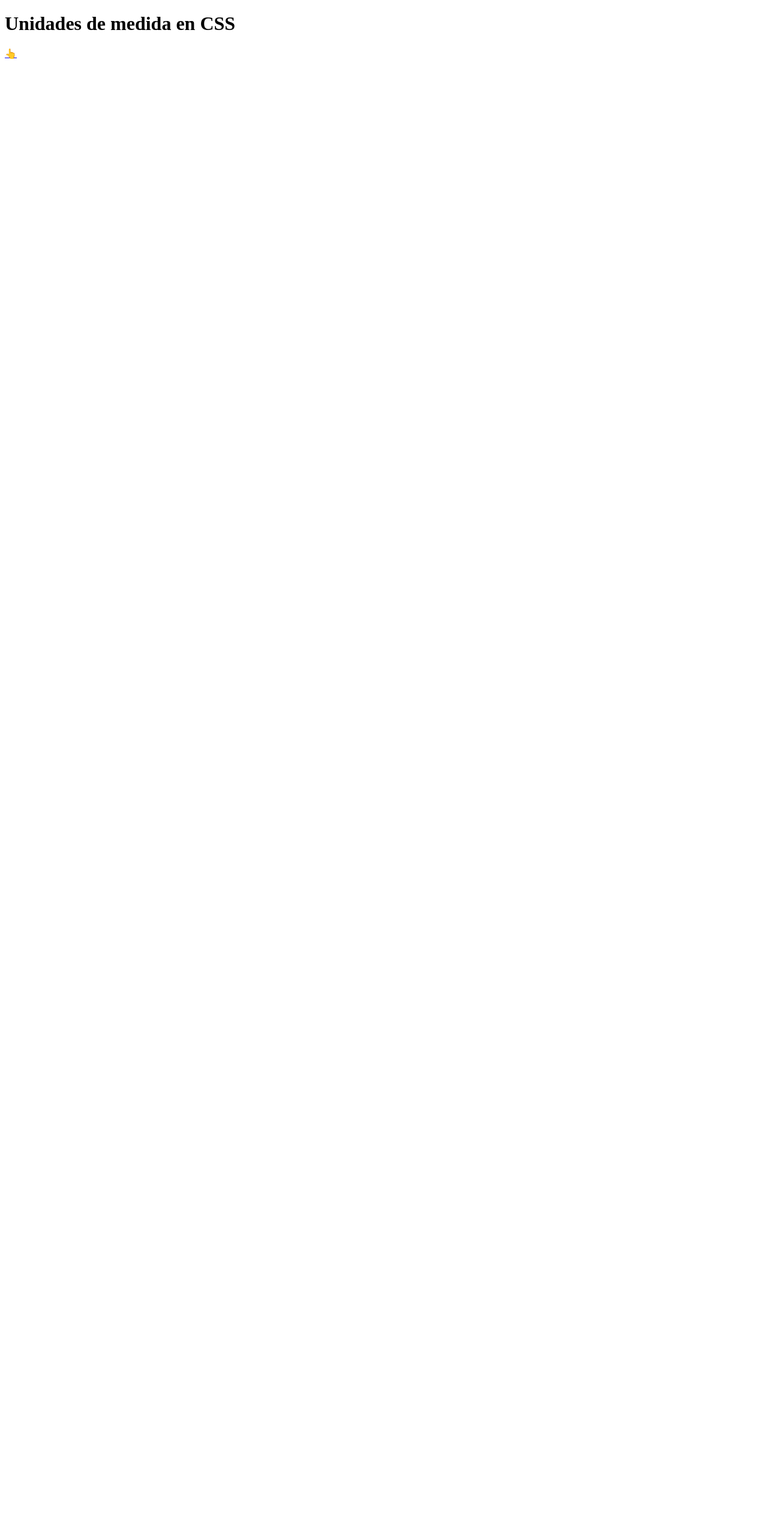
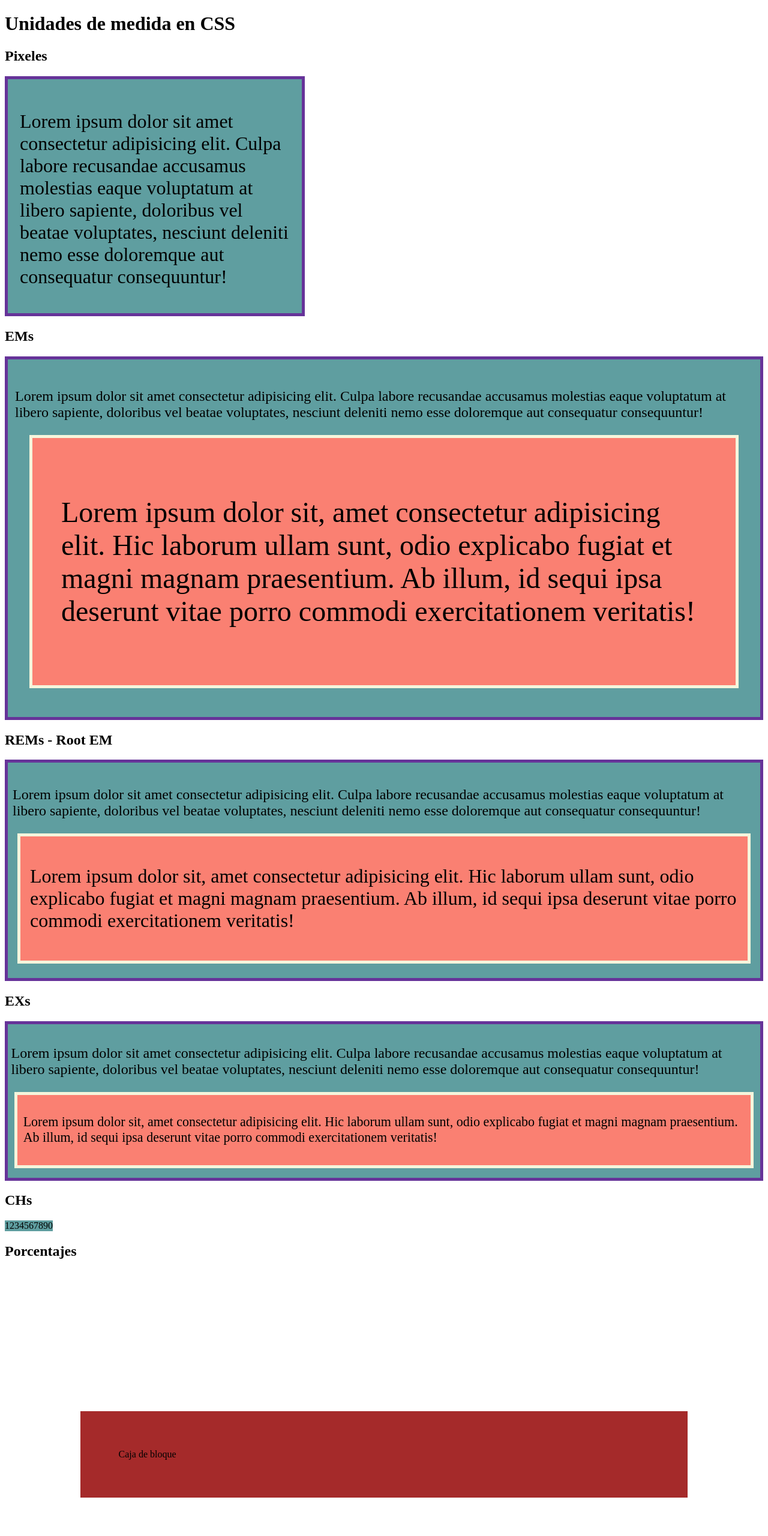
Before and after one commit to amr89-dev/CURSO-HTML-CSS, a plain HTML site: page CURSO CSS/units.html in a window 1280 px wide. Shown: the top 2560 px of the page at 60% size. Before the commit the page ends 1889 px from the top, so only its background shows below. Drawn offline with Linux system fonts and the light colour scheme.

Commit message:
css 28-04

```diff
--- a/CURSO CSS/css/units.css
+++ b/CURSO CSS/css/units.css
@@ -0,0 +1,100 @@
+html {
+  box-sizing: border-box;
+}
+
+*,
+*::after,
+*::before {
+  box-sizing: inherit;
+}
+
+.pixels {
+  background-color: cadetblue;
+  width: 500px;
+  height: 400px;
+  padding: 20px;
+  font-size: 32px;
+  border: thick solid rebeccapurple;
+}
+.ems {
+  background-color: cadetblue;
+  font-size: 24px;
+  padding: 1em 0.5em;
+  border: thick solid rebeccapurple;
+}
+
+.ems-child {
+  background-color: salmon;
+  border: thick solid beige;
+  margin: 0.5em;
+  padding: 1em;
+  font-size: 2em;
+}
+.rems {
+  background-color: cadetblue;
+  font-size: 24px;
+  padding: 1rem 0.5rem;
+  border: thick solid rebeccapurple;
+}
+
+.rems-child {
+  background-color: salmon;
+  border: thick solid beige;
+  margin: 0.5rem;
+  padding: 1rem;
+  font-size: 2rem;
+}
+
+.exs {
+  background-color: cadetblue;
+  font-size: 24px;
+  padding: 1ex 0.5ex;
+  border: thick solid rebeccapurple;
+}
+
+.exs-child {
+  background-color: salmon;
+  border: thick solid beige;
+  margin: 0.5ex;
+  padding: 1ex;
+  font-size: 2ex;
+}
+
+.chs {
+  background-color: cadetblue;
+  width: 10ch;
+}
+
+.percent {
+  background-color: brown;
+  width: 80%;
+  padding: 5%;
+  margin: 20% 10%;
+  font-size: 100%;
+  height: 100%;
+}
+
+.height-parent {
+  background-color: burlywood;
+  width: 500px;
+  height: 500px;
+}
+.height-child {
+  background-color: blue;
+  width: 50%;
+  height: 50%;
+}
+
+.viewport {
+  background-color: darkcyan;
+  width: 100vw;
+  height: 100vh;
+}
+
+.vmax,
+.vmin {
+  background-color: darkorange;
+  border: thick solid cyan;
+  width: 50vmax;
+  height: 50vmin;
+}
--- /dev/null
+++ b/CURSO CSS/css/variable-functions.css
@@ -0,0 +1,18 @@
+:root {
+  --default-bg-color: skyblue;
+}
+
+.custom-props-1 {
+  --primary-color: grey;
+  --font-size: 32px;
+  background-color: var(--primary-color);
+}
+
+.custom-props-3 {
+  font-size: var(--font-size);
+}
+
+.tittle-props {
+  color: var(--primary-color);
+  background-color: var(--default-bg-color);
+}
--- a/CURSO CSS/units.html
+++ b/CURSO CSS/units.html
@@ -11,6 +11,63 @@
 
 <body>
   <h1>Unidades de medida en CSS</h1>
+  <h2>Pixeles</h2>
+  <div class="pixels">
+    <p>Lorem ipsum dolor sit amet consectetur adipisicing elit. Culpa labore recusandae accusamus molestias eaque
+      voluptatum at libero sapiente, doloribus vel beatae voluptates, nesciunt deleniti nemo esse doloremque aut
+      consequatur consequuntur!</p>
+  </div>
+  <h2>EMs</h2>
+  <div class="ems">
+    <p>Lorem ipsum dolor sit amet consectetur adipisicing elit. Culpa labore recusandae accusamus molestias eaque
+      voluptatum at libero sapiente, doloribus vel beatae voluptates, nesciunt deleniti nemo esse doloremque aut
+      consequatur consequuntur!</p>
+    <div class="ems-child">
+      <p>Lorem ipsum dolor sit, amet consectetur adipisicing elit. Hic laborum ullam sunt, odio explicabo fugiat et
+        magni magnam praesentium. Ab illum, id sequi ipsa deserunt vitae porro commodi exercitationem veritatis!</p>
+    </div>
+  </div>
+  </div>
+  <h2>REMs - Root EM</h2>
+  <div class="rems">
+    <p>Lorem ipsum dolor sit amet consectetur adipisicing elit. Culpa labore recusandae accusamus molestias eaque
+      voluptatum at libero sapiente, doloribus vel beatae voluptates, nesciunt deleniti nemo esse doloremque aut
+      consequatur consequuntur!</p>
+    <div class="rems-child">
+      <p>Lorem ipsum dolor sit, amet consectetur adipisicing elit. Hic laborum ullam sunt, odio explicabo fugiat et
+        magni magnam praesentium. Ab illum, id sequi ipsa deserunt vitae porro commodi exercitationem veritatis!</p>
+    </div>
+  </div>
+  <h2>EXs</h2>
+  <div class="exs">
+    <p>Lorem ipsum dolor sit amet consectetur adipisicing elit. Culpa labore recusandae accusamus molestias eaque
+      voluptatum at libero sapiente, doloribus vel beatae voluptates, nesciunt deleniti nemo esse doloremque aut
+      consequatur consequuntur!</p>
+    <div class="exs-child">
+      <p>Lorem ipsum dolor sit, amet consectetur adipisicing elit. Hic laborum ullam sunt, odio explicabo fugiat et
+        magni magnam praesentium. Ab illum, id sequi ipsa deserunt vitae porro commodi exercitationem veritatis!</p>
+    </div>
+  </div>
+  <h2>CHs</h2>
+  <div class="chs">
+    1234567890
+  </div>
+  <h2>Porcentajes</h2>
+  <div class="percent">
+    Caja de bloque
+  </div>
+  <div class="height-parent">
+    <section class="height-child">Lorem ipsum dolor sit amet consectetur adipisicing elit. Veniam voluptas delectus
+      reprehenderit, est consectetur qui, laudantium quis ab deserunt voluptatum porro magni sit aliquam necessitatibus
+      distinctio dolorem quos voluptates illum.</section>
+  </div>
+  <h2>Viweport Units</h2>
+  <div class="viewport">
+    Lorem ipsum dolor sit amet consectetur adipisicing elit. Sapiente excepturi id modi perspiciatis nemo at, sit
+    voluptates. Rem quasi neque molestiae, corporis, quae soluta quidem magni fuga temporibus, facere magnam!
+    <div class="vmax"></div>
+    <div class="vmin"></div>
+  </div>
   <a href="index.html#temario">👆</a>
   <br><br><br><br><br><br><br><br><br><br><br><br><br><br><br><br><br><br><br><br><br><br><br><br><br><br><br><br><br><br><br><br><br><br><br><br><br><br><br><br><br><br><br><br><br><br><br><br><br><br><br><br><br><br><br><br><br><br><br><br><br><br><br><br><br><br><br><br><br><br><br><br><br><br><br><br><br><br><br><br><br><br><br><br><br><br><br><br><br><br><br><br><br><br><br><br><br><br><br><br>
 </body>
```
Also changed, not shown: CURSO CSS/index.html (+1 -0 lines), CURSO CSS/variable-functions.html (added, +26 -0 lines).
